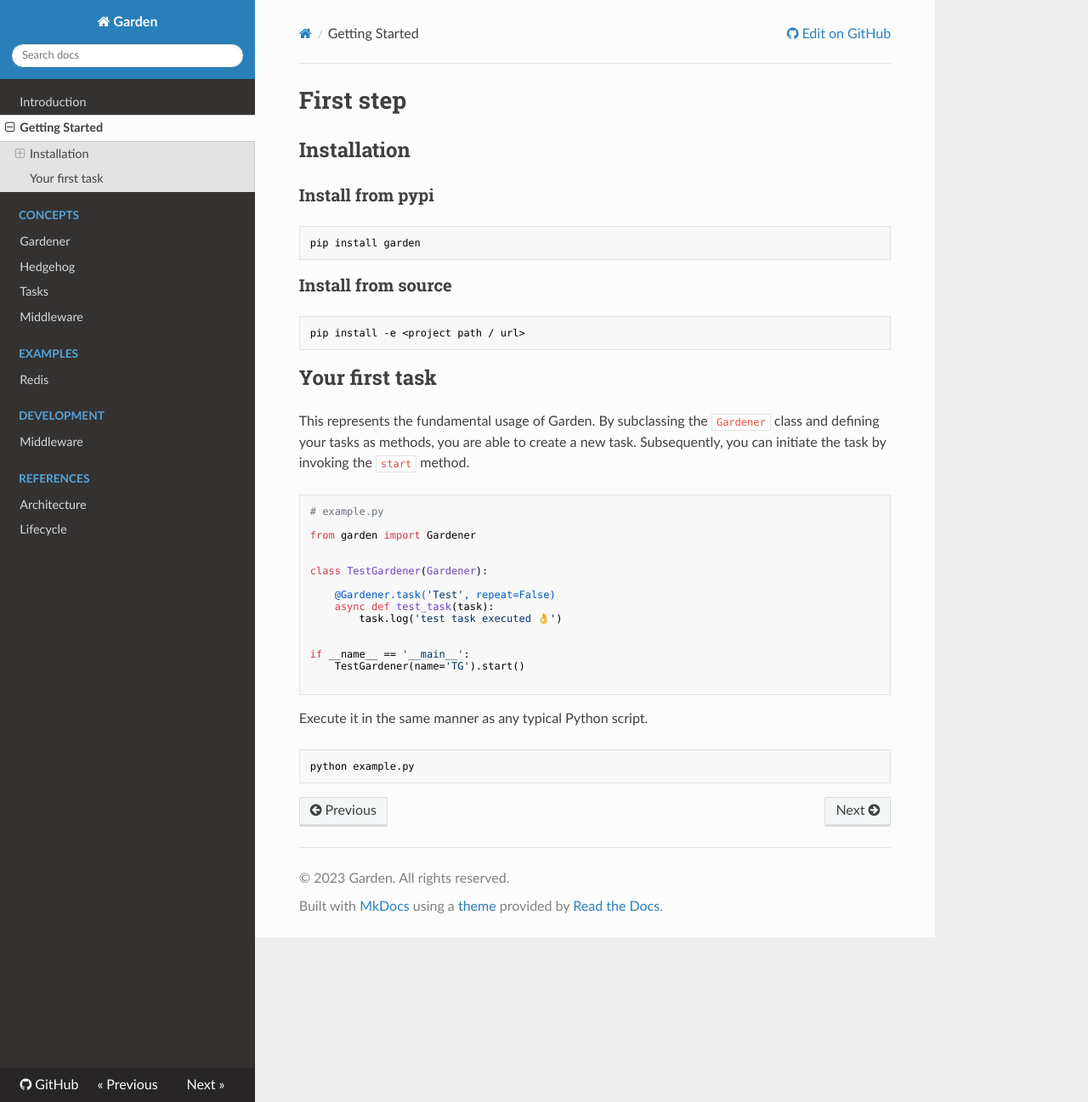
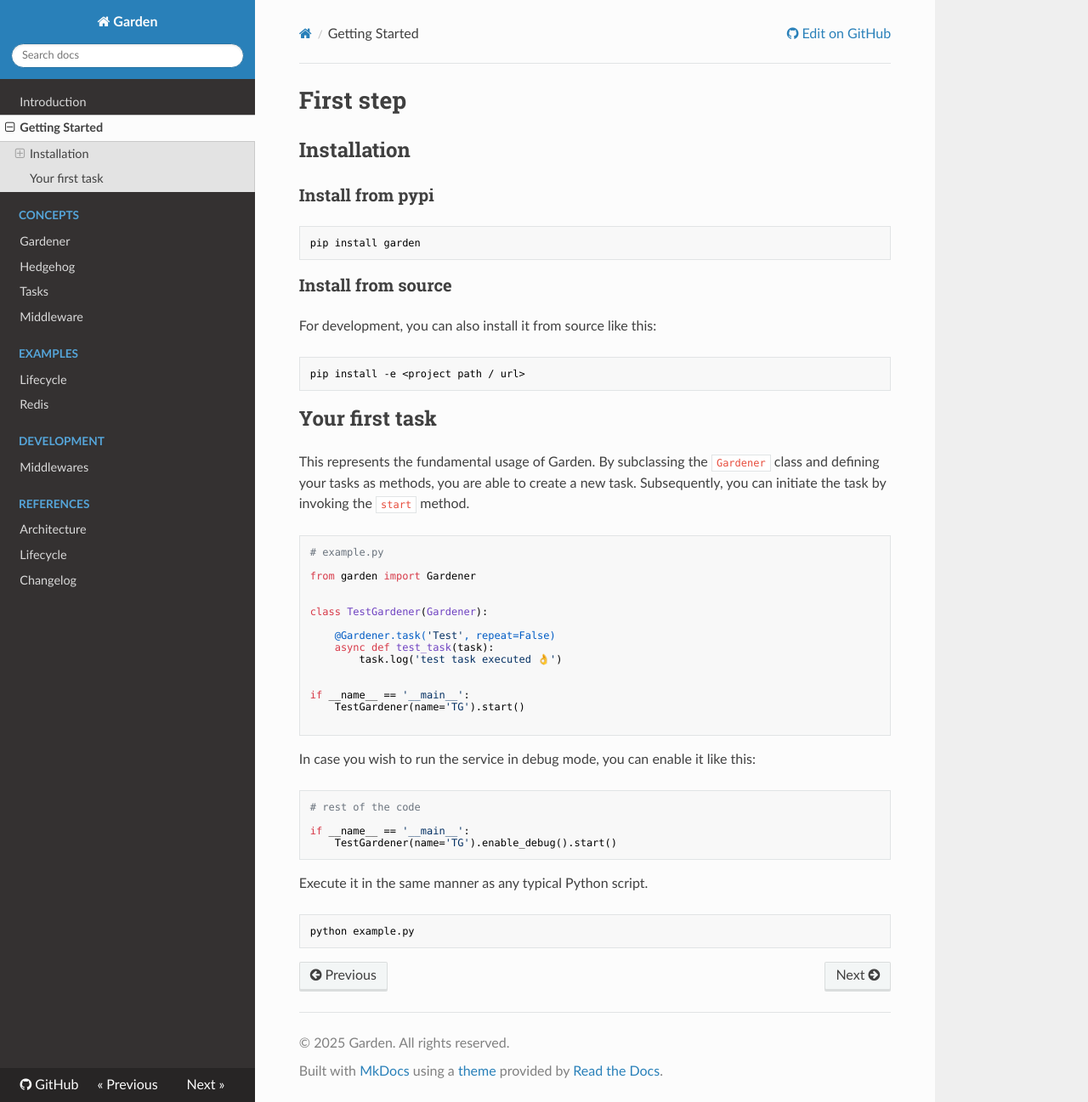
Before and after one commit to pulsgarney/garden, an MkDocs documentation site: the page built from docs/docs/getting-started.md, in a window 1280 px wide and 1297 px high. Shown: the whole window at 85% size. Built offline with MkDocs 1.6.1, drawn with Linux system fonts in a browser that asks for light colours; nearby versions of some CDN libraries.

Commit message:
docs: update doc

````diff
--- a/docs/docs/getting-started.md
+++ b/docs/docs/getting-started.md
@@ -10,6 +10,8 @@ pip install garden
 ```
 
 ### Install from source
+
+For development, you can also install it from source like this:
 
 ```sh
 pip install -e <project path / url>
@@ -37,6 +39,15 @@ if __name__ == '__main__':
 
 ```
 
+In case you wish to run the service in debug mode, you can enable it like this:
+
+```python
+# rest of the code
+
+if __name__ == '__main__':
+    TestGardener(name='TG').enable_debug().start()
+```
+
 Execute it in the same manner as any typical Python script.
 
 ```sh
--- a/docs/mkdocs.yml
+++ b/docs/mkdocs.yml
@@ -3,7 +3,7 @@ repo_url: https://github.com/pulsgarney/garden
 site_url: https://pulsgarney.github.io/garden
 site_description: Garden is a simple asynchronous task management library for Python.
 site_author: Puls Garney
-copyright: © 2023 Garden. All rights reserved.
+copyright: © 2025 Garden. All rights reserved.
 theme: readthedocs
 plugins:
   - search
@@ -17,9 +17,11 @@ nav:
     - Tasks: concepts/tasks.md
     - Middleware: concepts/middleware.md
   - Examples:
+    - Lifecycle: examples/lifecycle.md
     - Redis: examples/redis.md
   - Development:
-    - Middleware: development/middleware.md
+    - Middlewares: development/middlewares.md
   - References:
     - Architecture: references/architecture.md
     - Lifecycle: references/lifecycle.md
+    - Changelog: changelog.md
--- a/src/garden/__init__.py
+++ b/src/garden/__init__.py
@@ -2,7 +2,7 @@
 Garden is a simple asynchronous task management library for Python.
 '''
 
-__version__ = '0.0.b1'
+__version__ = '1.0.0b1'
 
 from .garden import (
     Gardener,
````
Also changed, not shown: docs/docs/changelog.md (added, +4 -0 lines), docs/docs/development/middleware.md (deleted), docs/docs/development/middlewares.md (added), docs/docs/examples/lifecycle.md (added).
